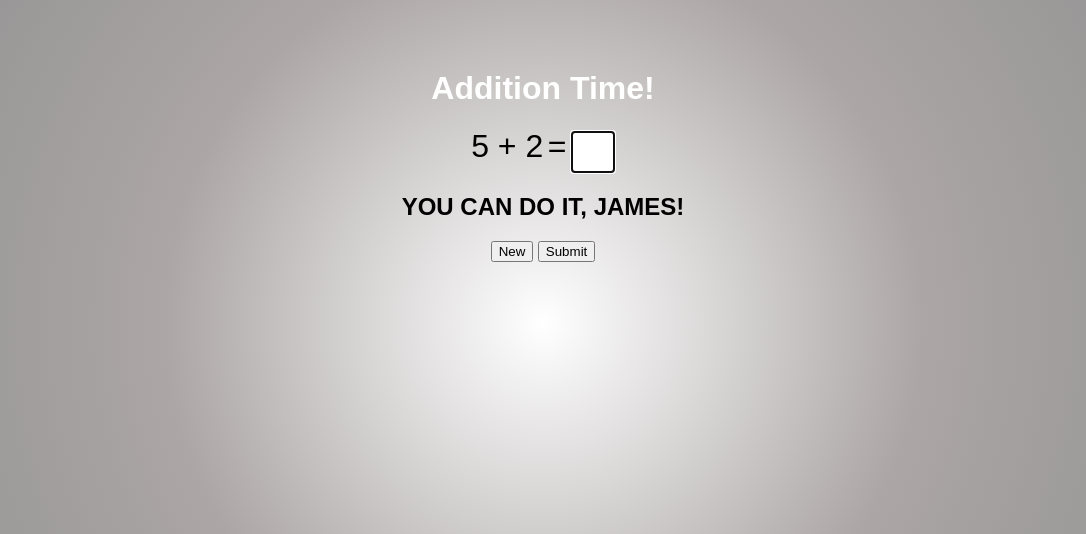
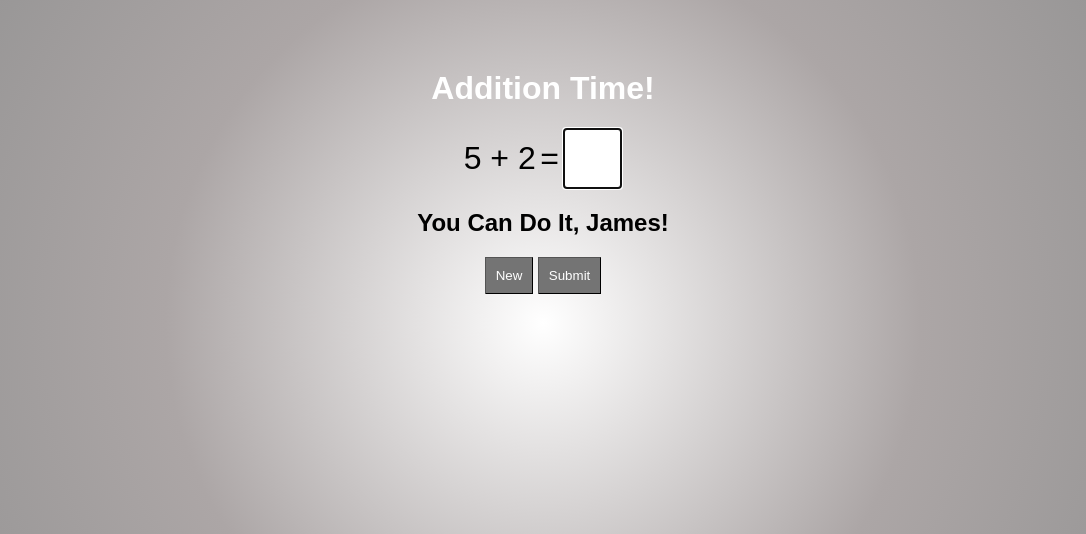
Before and after one commit to JamesKuta/JamesKuta.github.io, a PHP site: page /add.html in a window 1280 px wide. Shown: the part 77-611 px from the top of the page, without its empty margins (97-1183 px from the left). Run offline with PHP 8.4, Linux system fonts and the light colour scheme.

Commit message:
Add files via upload

```diff
--- a/chris/index.html
+++ b/chris/index.html
@@ -5,14 +5,14 @@
     <meta name="viewport" content="width=device-width, initial-scale=1.0">
     <meta http-equiv="X-UA-Compatible" content="ie=edge">
     <link rel="stylesheet" href="css/mainStyle.css">
-	<title> James' Math Game </title>
+	<title> Chris' Math Game </title>
 </head>
 
 <body>
     <div class="center">
         <div class = "wrapper">
         <div class ="section1">
-            <h1>Hi, James!<br>Select Your Game!</h1>
+            <h1>Hi, Chris!<br>Select Your Game.</h1>
         </div>
 
         <div class ="btn">
--- a/css/mainStyle.css
+++ b/css/mainStyle.css
@@ -59,6 +59,26 @@ span {
     font-size: 200%;
 }
 
+#equals {
+    font-size: 200%;
+    width:35px;
+
+
+}
+
+button {
+    text-decoration: none;
+    color: white;
+    /*border-radius:20px;*/
+    border-bottom-style: solid;
+    border-width: 1px;
+    border-color: black;
+    background-color: #747474;
+    margin-bottom: 20px;
+    display: inline-block;
+    padding:10px;
+}
+
 /*.btn {
     background-color: gray;
     color:white;
--- a/js/script1.js
+++ b/js/script1.js
@@ -14,7 +14,7 @@ createEquation();
 
 function createEquation() {
    // num1 = num2 = numSum = undefined;
-    document.getElementById('result').innerHTML = "YOU CAN DO IT, JAMES!";
+    document.getElementById('result').innerHTML = "You Can Do It, James!";
     //document.getElementById('equals').value = "";
     document.getElementById("equals").value ='';
     document.getElementById('equals').focus();
```
Also changed, not shown: chris/css/mainStyle.css (+8 -1 lines), chris/js/script1.js (+7 -5 lines), chris/js/script2.js (+6 -5 lines).
